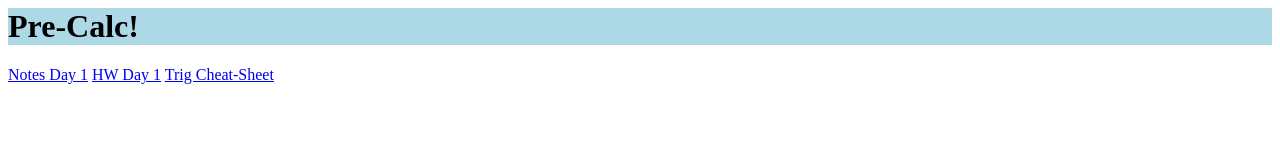
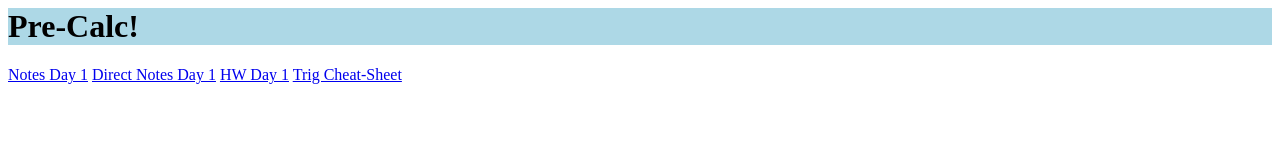
Before and after one commit to rentonj7/rentonj7.github.io, a plain HTML site: page index.html in a window 1280 px wide. Drawn offline with Linux system fonts and the light colour scheme.

Commit message:
Update index.html

```diff
--- a/index.html
+++ b/index.html
@@ -13,6 +13,7 @@
 	  <img src="images/spacer.png" width="305" height="312" id="myPicture" alt="some image">
   -->
 <a href="https://github.com/rentonj7/rentonj7.github.io/blob/master/files/Chapter%205.3%20-%20Notes%20Day%201.pdf">Notes Day 1</a>
+	<a href="https://github.com/rentonj7/rentonj7.github.io/raw/master/files/Chapter%205.3%20-%20Notes%20Day%201.pdf">Direct Notes Day 1</a>
 	<a href="https://github.com/rentonj7/rentonj7.github.io/blob/master/files/Chapter%205.3%20HW%20Day1.pdf">HW Day 1</a>
 	<a href="https://github.com/rentonj7/rentonj7.github.io/blob/master/files/TrigNotes.pdf">Trig Cheat-Sheet</a>
 
```
